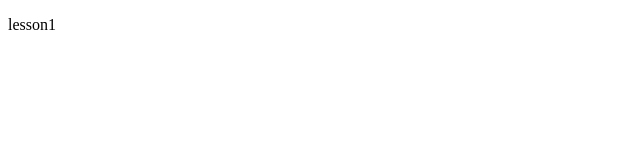
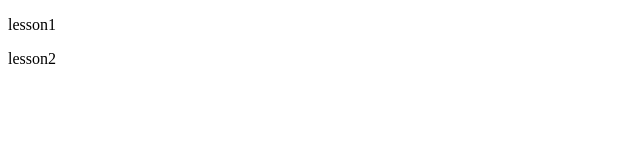
Before and after one commit to pumiWebdesigner/test, a plain HTML site: page index.html in a window 1280 px wide. Shown: the full height of the page, 0-640 px from the left. Drawn offline with Linux system fonts and the light colour scheme.

Commit message:
lesson2追記

```diff
--- a/index.html
+++ b/index.html
@@ -7,5 +7,6 @@
   </head>
   <body>
     <p>lesson1</p>
+    <p>lesson2</p>
   </body>
 </html>
```
